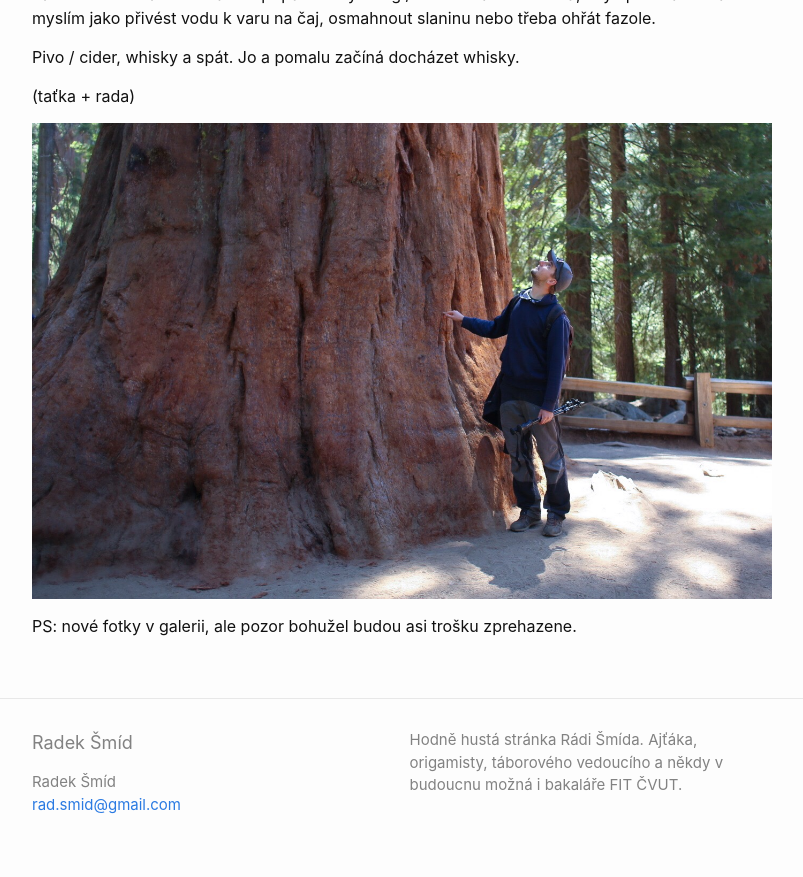
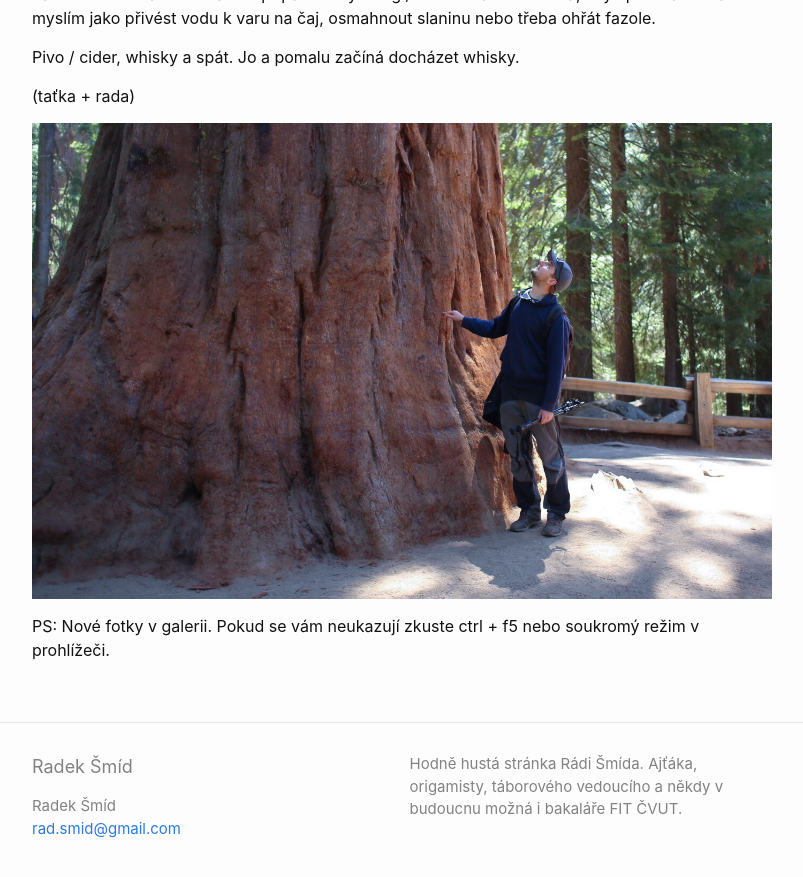
Before and after one commit to Smidra/rada.smid.io-site, a Jekyll site: the page built from _posts/2019-08-10-Sobota - Sequoia.md, in a window 1280 px wide and 900 px high, scrolled down 713 px. Shown: the top 877 px of the window, without its empty margins (238-1041 px from the left). Built offline with Jekyll 4.4.1, drawn with Linux system fonts in a browser that asks for light colours.

Commit message:
Update from Forestry.io Radek Šmíd updated _posts/2019-08-10-Sobota - Sequoia.md

```diff
--- a/_posts/2019-08-10-Sobota - Sequoia.md
+++ b/_posts/2019-08-10-Sobota - Sequoia.md
@@ -29,4 +29,4 @@ Pivo / cider, whisky a spát. Jo a pomalu začíná docházet whisky.
 
 ![](/fotky-amerika/74A37F65-69B9-4F08-B705-2C99B0B2F4A3.jpeg)
 
-PS: nové fotky v galerii, ale pozor bohužel budou asi trošku zprehazene.
+PS: Nové fotky v galerii. Pokud se vám neukazují zkuste ctrl + f5 nebo soukromý režim v prohlížeči.
```
